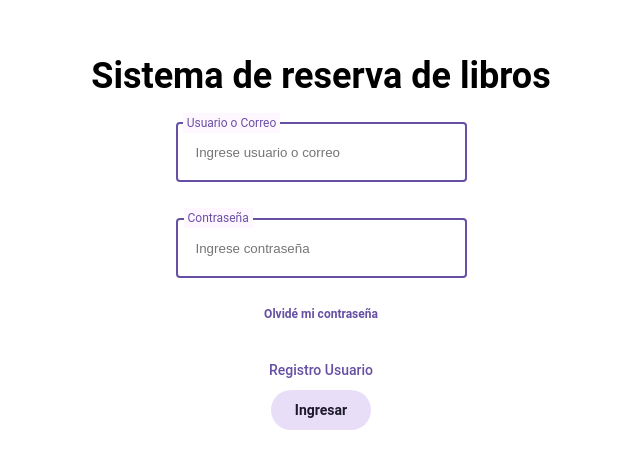
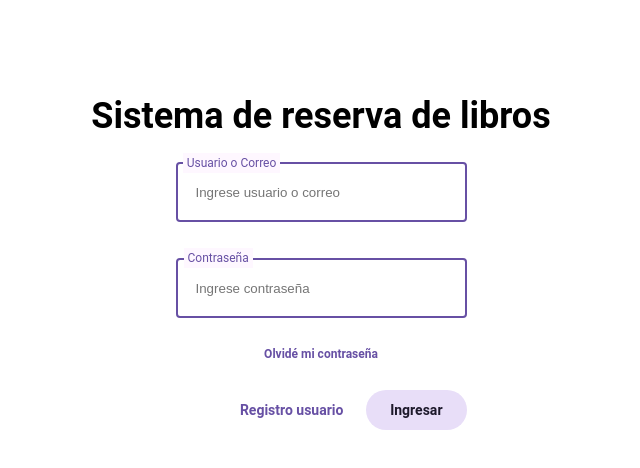
Before and after one commit to Denwort/virtual_library-frontend, a Next.js app: page /login in a window 1280 px wide. Shown: the part 170-638 px from the top of the page, without its empty margins (319-959 px from the left). Built offline with nearby package versions, Linux system fonts and the light colour scheme.

Commit message:
posicion ingreso

```diff
--- a/src/pages/login.js
+++ b/src/pages/login.js
@@ -58,7 +58,7 @@ const login = () => {
 
             <div id="buttonRegis">
                 <div id="slayer-regis">
-                    <Link href="/registrarse" class="regis">Registro Usuario</Link>
+                    <Link href="/registrarse" class="regis">Registro usuario</Link>
                 </div>
             </div>
             <input type="button" value ="Ingresar" class="bIngre"/>
--- a/src/pages/styles/style_login.css
+++ b/src/pages/styles/style_login.css
@@ -186,6 +186,9 @@
     border-radius: 25px;
     background: var(--m-3-sys-light-secondary-container, #E8DEF8);
     border: none;
+
+    position: absolute;
+    right: 0%;
 }
 .bIngre:hover {
     background-color: #ddceeb; /* Cambia el color de fondo al pasar el ratón */
@@ -198,16 +201,17 @@
     align-items: center;
     gap: 8px;
     border-radius: 100px;
+    position: absolute;
+    left: 18%;
+
 }
 
 #slayer-regis{
     display: flex;
-    padding: 10px 24px;
+    padding: 10px 12px;
     justify-content: center;
     align-items: center;
     gap: 8px;
-
-
 
 }
 .regis{
@@ -215,12 +219,13 @@
     text-align: center;
 
     /* M3/label/large */
-    font-family: Roboto;
+    font-family: "Roboto", sans-serif;
     font-size: 14px;
     font-style: normal;
     font-weight: 500;
     line-height: 20px; /* 142.857% */
     text-decoration: none;
+    font-weight: bold;
 }
 
 #alinearBotones{
@@ -228,7 +233,7 @@
     width: 291px;
     flex-direction: column;
     align-items: center;
-
+    position: relative;
     margin-left: auto;
     margin-right: auto;
 }
```
